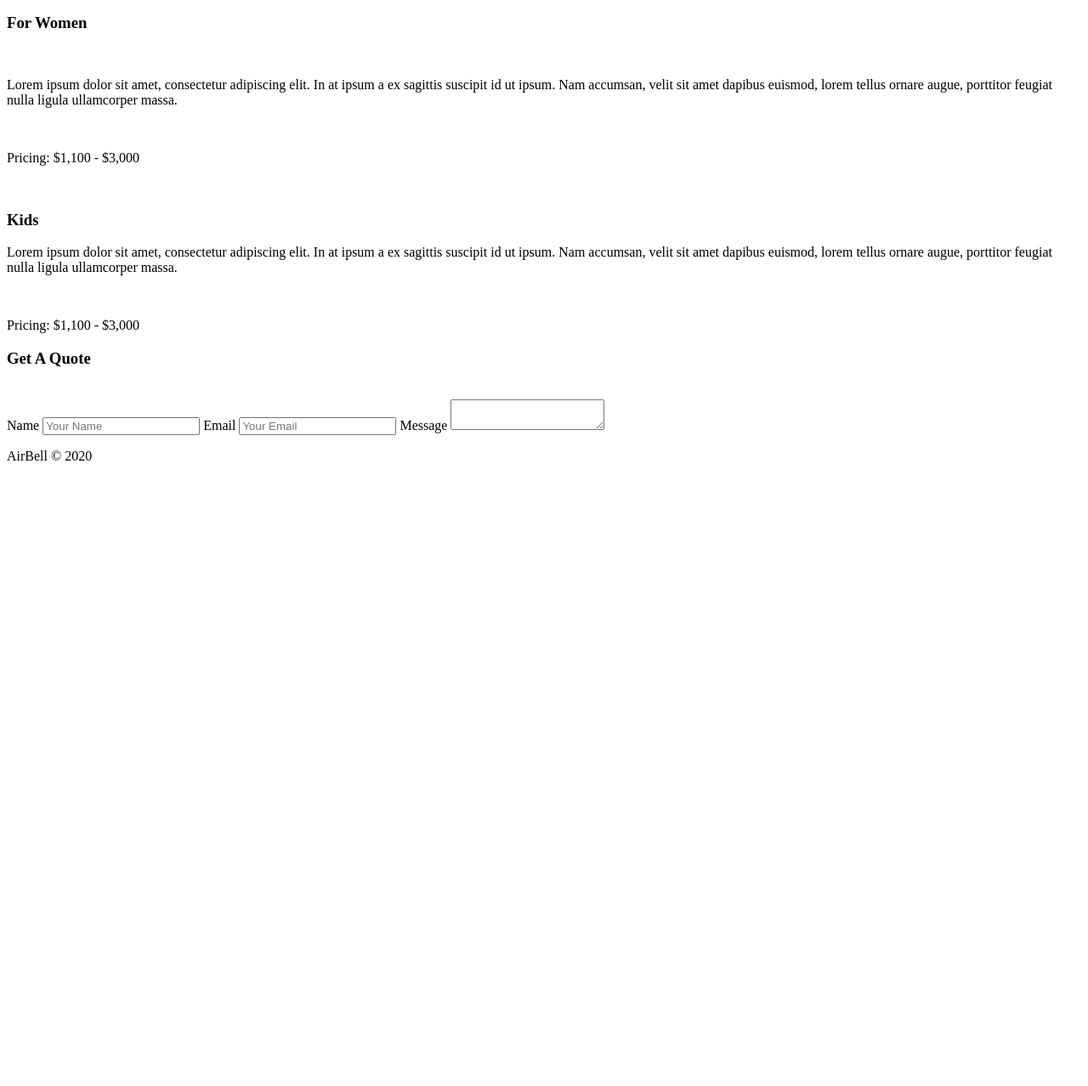
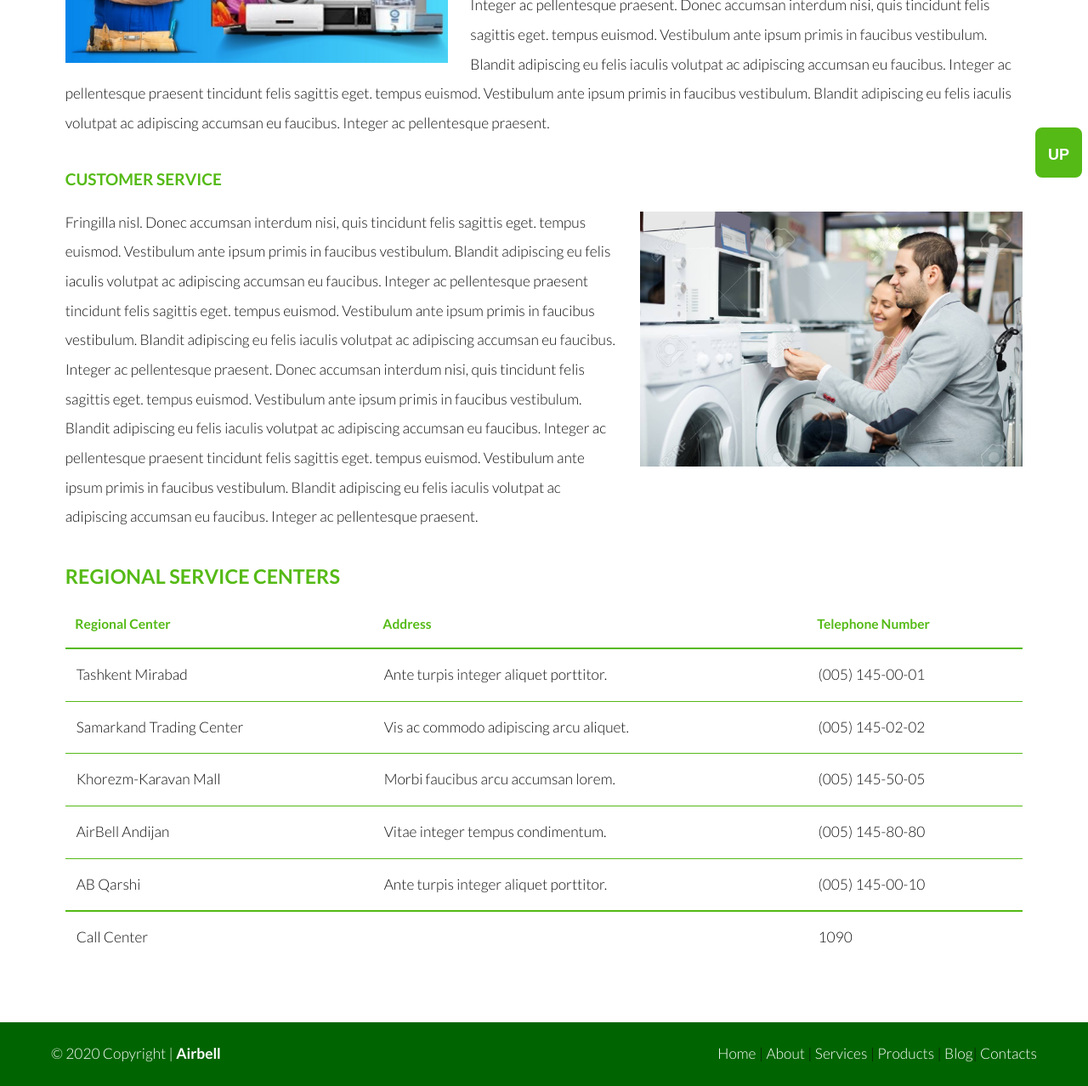
Before and after one commit to Abror777/Web-Tech-CW1, a plain HTML site: page CW1 Web/services.html in a window 1280 px wide. Shown: the part 509-1787 px from the top of the page at 85% size. Before the commit the page ends 1071 px from the top, so only its background shows below. Drawn offline with Linux system fonts and the light colour scheme; files that its build step writes are made by us from their sources.

Commit message:
Update services.html

```diff
--- a/CW1 Web/services.html
+++ b/CW1 Web/services.html
@@ -1,98 +1,112 @@
-<!DOCTYPE html>
-<html lang="en">
+<!DOCTYPE HTML>
+<html>
 	<head>
 		<meta charset="utf-8">
         <meta name="viewport" content="width=device-width, initial-scale=1.0">
 		<title>Airbell Appliances</title>
 		<link rel="shortcut icon" href="images/airbell.png"/>
-    <link rel="stylesheet" href="style.css">
+		<link rel="stylesheet" href="css/main.css" />
 	</head>
+	<body>
 
-<body>
- <div id="header">
-    <div class="container">
-     <h1>
-        <span class="logo">Air</span>Bell
-        </h1>
-        <ul class="navbar">
-        <li>
+		<!-- Header -->
+			<header id="header">
+				<div class="inner">
+					<a href="index.html" class="logo">AirBell</a>
+					<nav id="nav">
 						<a href="index.html">Home</a>
-            </li>
-             <li>
 						<a href="about.html">About</a>
-            </li>
-             <li>
-            <a href="#" class="active">Services</a>
-            </li>
-            <li>
-            <a href="#">For Men</a>
-            </li>
-           <li>
-            <a href="#">For Women</a>
-            </li>
-           <li>
-            <a href="#">Contact Us</a>
-            </li>
-        </ul>
+						<a href="services.html">Services</a>
+						<a href="products.html">Products</a>
+						<a href="blog.html">Blog</a>
+						<a href="contact.html">Contact us</a>
+					</nav>
 				</div>
-    </div>
+			</header>
+			<a href="#menu" class="navPanelToggle"><span class="fa fa-bars"></span></a>
 
-    <div id="newsletter">
-    <div class="container">
-        <div class="left"><h3>Subscribe to our newsletter</h3></div>
-        <div class="right">
-            <input type="text" placeholder="Your Email">
-            <button class="button">SUBSCRIBE</button>
-        </div>
-        </div>
-    </div>
+			<section id="main">
+				<div class="inner">
+					<header class="major special">
+						<h1>Services</h1>
+						<p>Lorem ipsum dolor sit amet nullam id egestas urna aliquam</p>
+					</header>
 
-    <div id="about-us">
-        <div class="container">
-            <div class="main-content">
-        <h3>Our Services</h3>
-                <div class="service-box">
-                <h3>For Men</h3><br>
-                    <p>Lorem ipsum dolor sit amet, consectetur adipiscing elit. In at ipsum a ex sagittis suscipit id ut ipsum. Nam accumsan, velit sit amet dapibus euismod, lorem tellus ornare augue, porttitor feugiat nulla ligula ullamcorper massa.</p> <br/>
-                    <p>Pricing: $1,100 - $3,000</p>
-                </div>
+						<section>
 
-                <div class="service-box">
-                <h3>For Women</h3><br>
-                    <p>Lorem ipsum dolor sit amet, consectetur adipiscing elit. In at ipsum a ex sagittis suscipit id ut ipsum. Nam accumsan, velit sit amet dapibus euismod, lorem tellus ornare augue, porttitor feugiat nulla ligula ullamcorper massa.</p> <br/>
-                    <p>Pricing: $1,100 - $3,000</p>
-                </div>
+							<h4>Retailing</h4>
+							<p><span class="image left"><img src="images/pic06.jpg" alt="" /></span>Fringilla nisl. Donec accumsan interdum nisi, quis tincidunt felis sagittis eget. tempus euismod. Vestibulum ante ipsum primis in faucibus vestibulum. Blandit adipiscing eu felis iaculis volutpat ac adipiscing accumsan eu faucibus. Integer ac pellentesque praesent tincidunt felis sagittis eget. tempus euismod. Vestibulum ante ipsum primis in faucibus vestibulum. Blandit adipiscing eu felis iaculis volutpat ac adipiscing accumsan eu faucibus. Integer ac pellentesque praesent. Donec accumsan interdum nisi, quis tincidunt felis sagittis eget. tempus euismod. Vestibulum ante ipsum primis in faucibus vestibulum. Blandit adipiscing eu felis iaculis volutpat ac adipiscing accumsan eu faucibus. Integer ac pellentesque praesent tincidunt felis sagittis eget. tempus euismod. Vestibulum ante ipsum primis in faucibus vestibulum. Blandit adipiscing eu felis iaculis volutpat ac adipiscing accumsan eu faucibus. Integer ac pellentesque praesent.</p>
+							<h4>Customer service</h4>
+							<p><span class="image right"><img src="images/pic12.jpg" alt="" /></span>Fringilla nisl. Donec accumsan interdum nisi, quis tincidunt felis sagittis eget. tempus euismod. Vestibulum ante ipsum primis in faucibus vestibulum. Blandit adipiscing eu felis iaculis volutpat ac adipiscing accumsan eu faucibus. Integer ac pellentesque praesent tincidunt felis sagittis eget. tempus euismod. Vestibulum ante ipsum primis in faucibus vestibulum. Blandit adipiscing eu felis iaculis volutpat ac adipiscing accumsan eu faucibus. Integer ac pellentesque praesent. Donec accumsan interdum nisi, quis tincidunt felis sagittis eget. tempus euismod. Vestibulum ante ipsum primis in faucibus vestibulum. Blandit adipiscing eu felis iaculis volutpat ac adipiscing accumsan eu faucibus. Integer ac pellentesque praesent tincidunt felis sagittis eget. tempus euismod. Vestibulum ante ipsum primis in faucibus vestibulum. Blandit adipiscing eu felis iaculis volutpat ac adipiscing accumsan eu faucibus. Integer ac pellentesque praesent.</p>
+						</section>
 
-                <div class="service-box"><br>
-                <h3>Kids</h3>
-                    <p>Lorem ipsum dolor sit amet, consectetur adipiscing elit. In at ipsum a ex sagittis suscipit id ut ipsum. Nam accumsan, velit sit amet dapibus euismod, lorem tellus ornare augue, porttitor feugiat nulla ligula ullamcorper massa.</p> <br/>
-                    <p>Pricing: $1,100 - $3,000</p>
+
+			<h3>Regional Service Centers</h3>
+
+							<div class="table-wrapper">
+								<table>
+									<thead>
+										<tr>
+											<th>Regional Center</th>
+											<th>Address</th>
+											<th>Telephone Number</th>
+										</tr>
+									</thead>
+									<tbody>
+										<tr>
+											<td>Tashkent Mirabad</td>
+											<td>Ante turpis integer aliquet porttitor.</td>
+											<td>(005) 145-00-01</td>
+										</tr>
+										<tr>
+											<td>Samarkand Trading Center</td>
+											<td>Vis ac commodo adipiscing arcu aliquet.</td>
+											<td>(005) 145-02-02</td>
+										</tr>
+										<tr>
+											<td>Khorezm-Karavan Mall</td>
+											<td> Morbi faucibus arcu accumsan lorem.</td>
+											<td>(005) 145-50-05</td>
+										</tr>
+										<tr>
+											<td>AirBell Andijan</td>
+											<td>Vitae integer tempus condimentum.</td>
+											<td>(005) 145-80-80</td>
+										</tr>
+										<tr>
+											<td>AB Qarshi</td>
+											<td>Ante turpis integer aliquet porttitor.</td>
+											<td>(005) 145-00-10</td>
+										</tr>
+									</tbody>
+									<tfoot>
+										<tr>
+											<td colspan="2">Call Center</td>
+											<td>1090</td>
+										</tr>
+									</tfoot>
+								</table>
 							</div>
 
 							</div>
-        <div class="sidebar">
-           <div class="bg-dark">
-            <h3>Get A Quote</h3> <br/>
+			</section>
 
-               <label>Name</label>
-               <input  class="form-input" type="text" placeholder="Your Name"/>
+		<!-- Footer -->
+				<div class="container-footer">
+               <div class="footer">
+                    <div class="copyright">
+                        © 2020 Copyright | <a href="">Airbell</a>
+                    </div>
 
-                <label>Email</label>
-               <input class="form-input" type="text" placeholder="Your Email"/>
-
-                <label>Message</label>
-               <textarea></textarea>
-
+                    <div class="information">
+                        <a href="index.html">Home</a> | <a href="about.html">About</a> | <a href="services.html">Services</a> | <a href="products.html">Products</a> | <a href="blog.html">Blog</a>| <a href="contact.html">Contacts</a>
                     </div>
                 </div>
+                <button onclick="topFunction()" id="myBtn" title="Go to top">UP</button>
             </div>
-    </div>
-
-    <div class="clr"></div>
-
-    <div id="footer">
-    <p>AirBell &copy; 2020</p>
-    </div>
+		<!-- Scripts -->
+			<script src="js/util.js"></script>
+			<script src="js/main.js"></script>
 
 	</body>
 </html>
```
Lines whose indentation alone changed are shown as unchanged.
